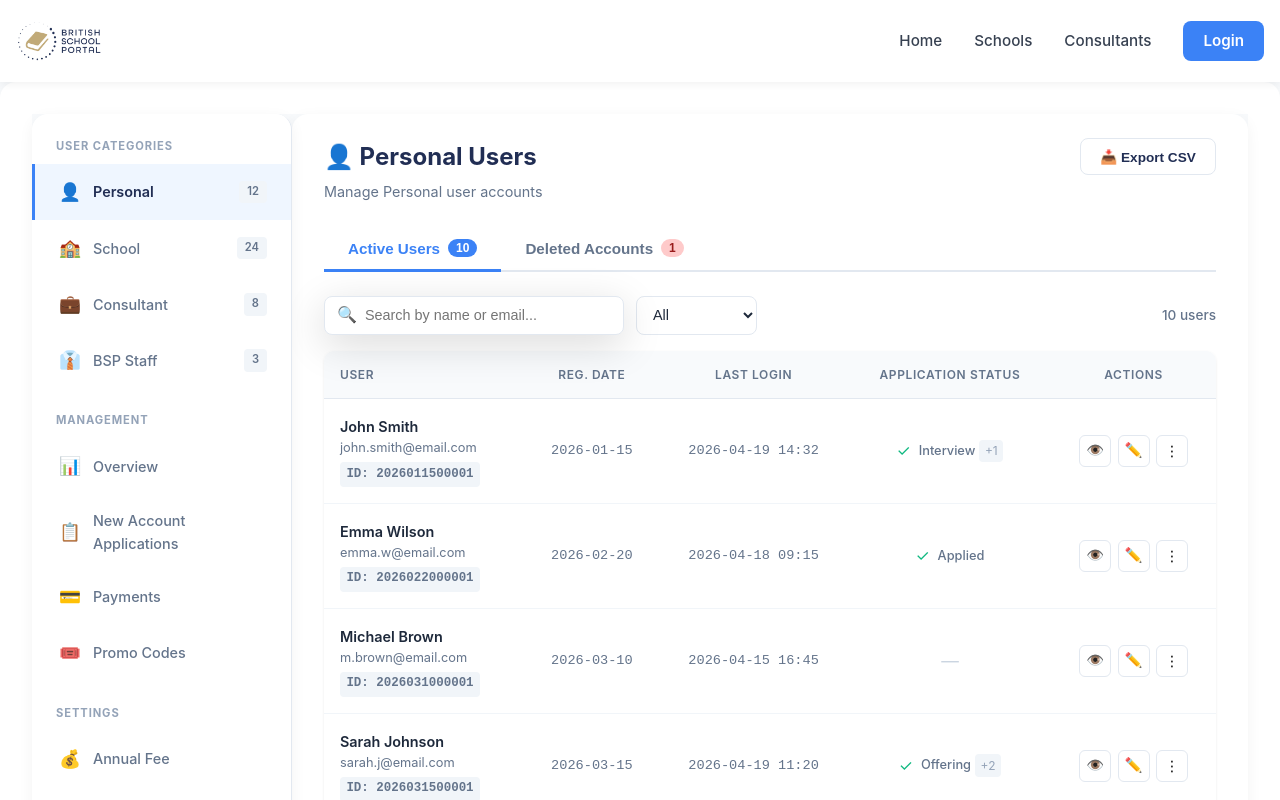
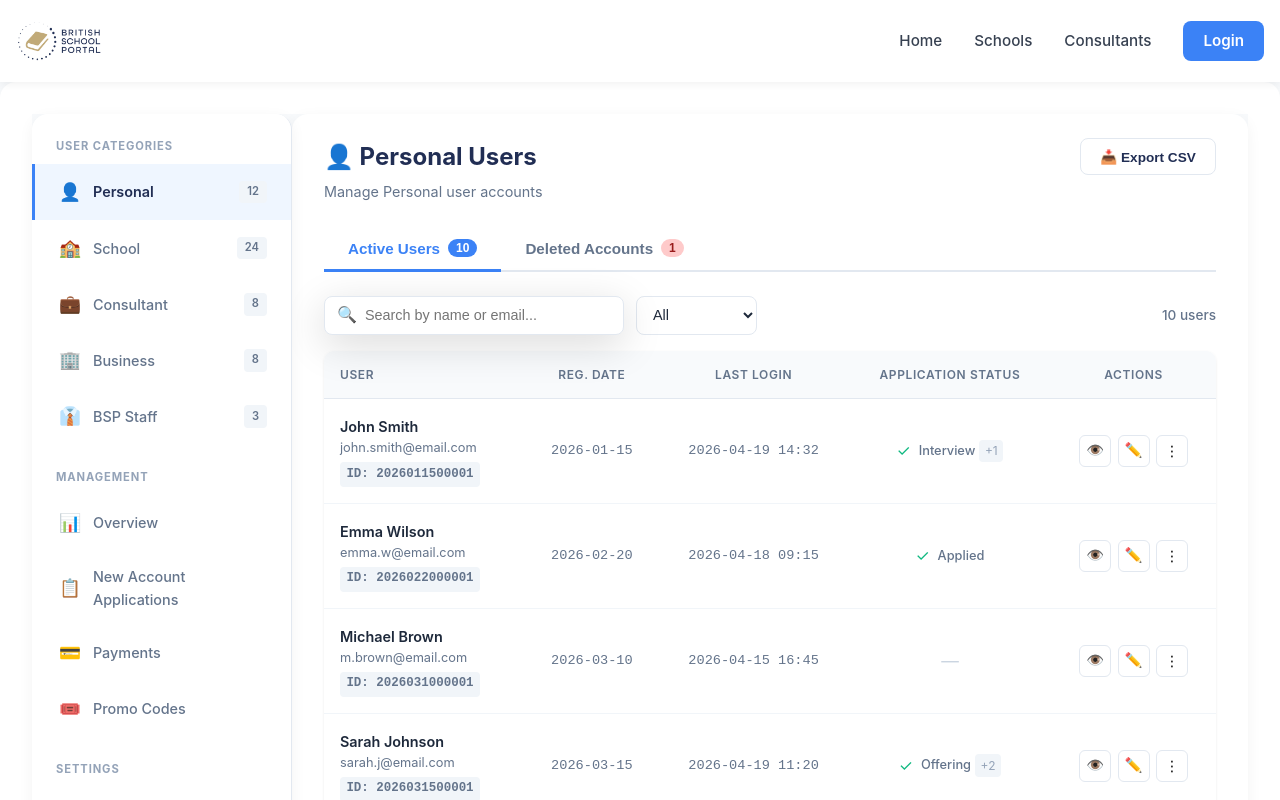
Before and after one commit to socialmedia-dot/bsp-v4, a Nuxt app: page /BSP/users/personal in a window 1280 px wide. Shown: the top 800 px of the page. Built offline with nearby package versions, Linux system fonts and the light colour scheme.

Commit message:
Add /BSP/users/business to prerender routes

```diff
--- a/nuxt.config.ts
+++ b/nuxt.config.ts
@@ -159,6 +159,8 @@ export default defineNuxtConfig({
         '/BSP/users/school/',
         '/BSP/users/consultant',
         '/BSP/users/consultant/',
+        '/BSP/users/business',
+        '/BSP/users/business/',
         '/BSP/dashboard',
         '/BSP/dashboard/',
         '/BSP/new-account-applications',
--- a/pages/BSP/users/personal.vue
+++ b/pages/BSP/users/personal.vue
@@ -19,6 +19,11 @@
             <NuxtLink to="/BSP/users/consultant" class="nav-item">
               <span class="nav-icon">💼</span>
               <span>Consultant</span>
+              <span class="nav-count">8</span>
+            </NuxtLink>
+            <NuxtLink to="/BSP/users/business" class="nav-item">
+              <span class="nav-icon">🏢</span>
+              <span>Business</span>
               <span class="nav-count">8</span>
             </NuxtLink>
             <NuxtLink to="/BSP/users/bspstaff" class="nav-item">
```
